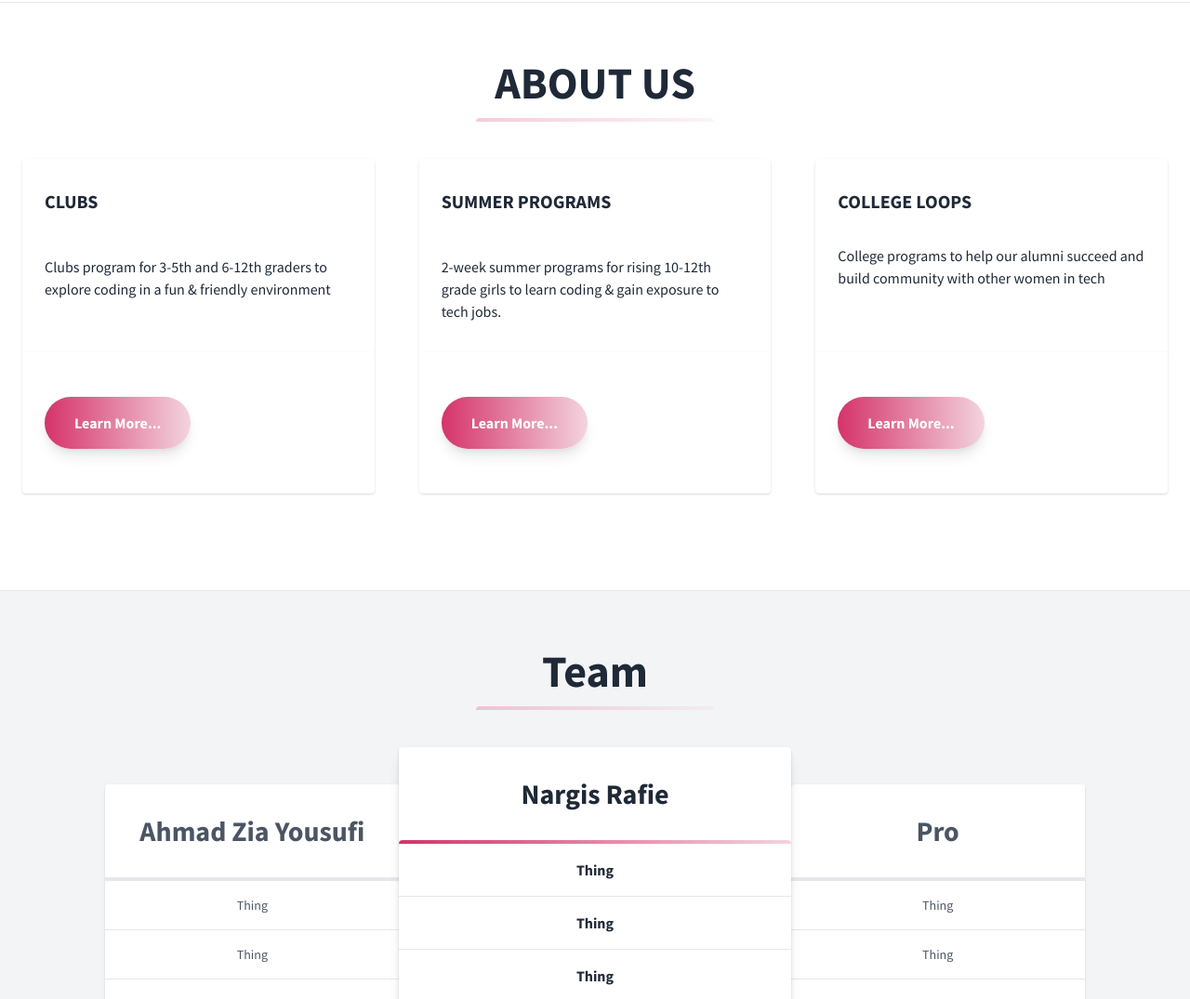
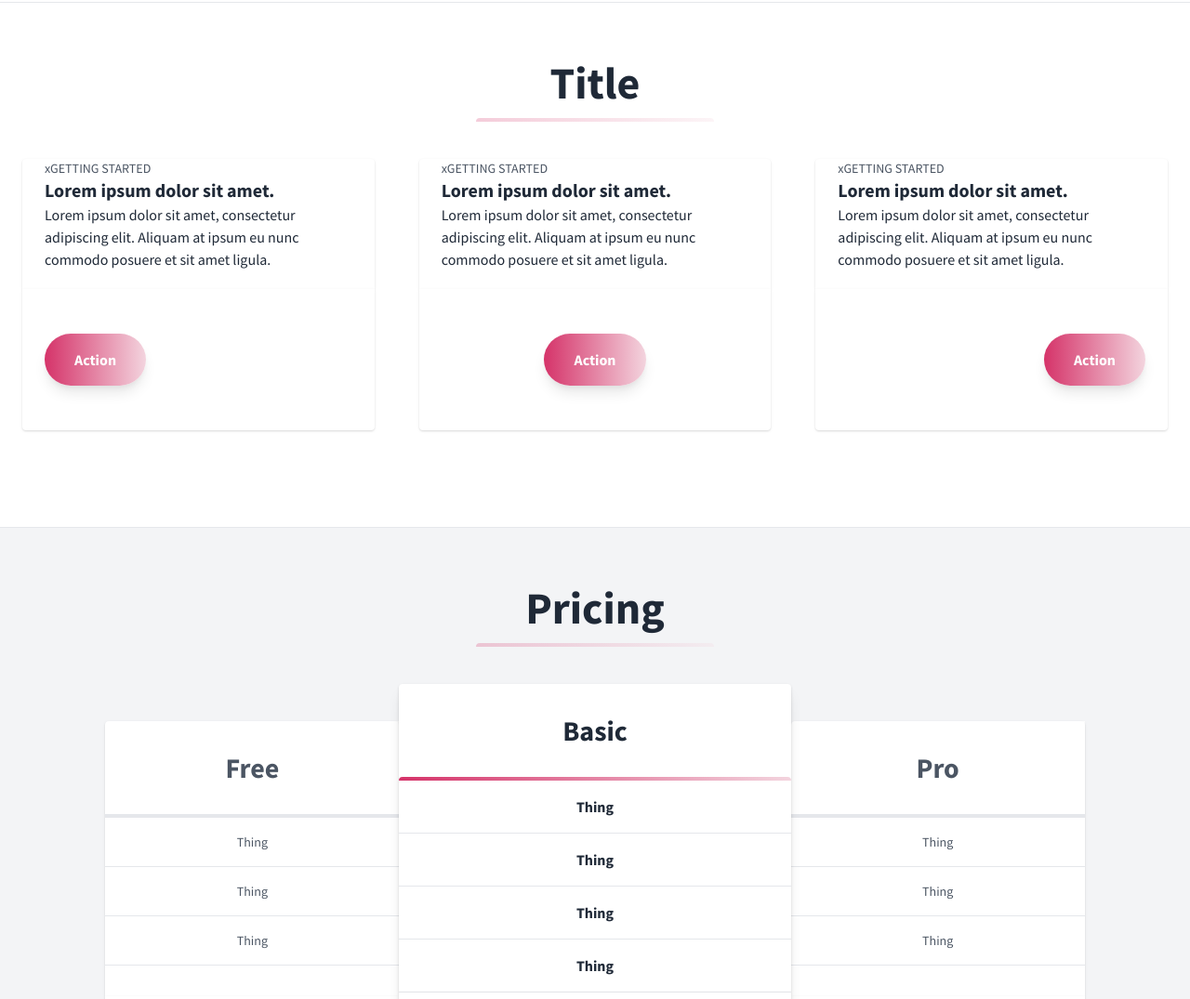
Before and after one commit to Rena-Tokhi/STEM, a plain HTML site: page index.html in a window 1280 px wide. Shown: the part 1570-2645 px from the top of the page at 93% size. Drawn offline with nearby package versions, Linux system fonts and the light colour scheme.

Commit message:
web page title is changed

```diff
--- a/index.html
+++ b/index.html
@@ -30,7 +30,7 @@
         <a class="text-2xl font-bold text-white no-underline toggleColour hover:no-underline lg:text-4xl" href="#">
             <svg xmlns="http://www.w3.org/2000/svg" class="items-center inline pr-2 fill-current h-11" viewBox="0 0 20 20" fill="currentColor">
               <rect fill="#2a2a31" x="16.539" y="425.626" width="479.767" height="50.502" transform="matrix(1,0,0,1,0,0)" />
-              <path  fill-rule="evenodd" d="M12.316 3.051a1 1 0 01.633 1.265l-4 12a1 1 0 11-1.898-.632l4-12a1 1 0 011.265-.633zM5.707 6.293a1 1 0 010 1.414L3.414 10l2.293 2.293a1 1 0 11-1.414 1.414l-3-3a1 1 0 010-1.414l3-3a1 1 0 011.414 0zm8.586 0a1 1 0 011.414 0l3 3a1 1 0 010 1.414l-3 3a1 1 0 11-1.414-1.414L16.586 10l-2.293-2.293a1 1 0 010-1.414z" clip-rule="evenodd" />
+              <path  class="plane-take-off" fill-rule="evenodd" d="M12.316 3.051a1 1 0 01.633 1.265l-4 12a1 1 0 11-1.898-.632l4-12a1 1 0 011.265-.633zM5.707 6.293a1 1 0 010 1.414L3.414 10l2.293 2.293a1 1 0 11-1.414 1.414l-3-3a1 1 0 010-1.414l3-3a1 1 0 011.414 0zm8.586 0a1 1 0 011.414 0l3 3a1 1 0 010 1.414l-3 3a1 1 0 11-1.414-1.414L16.586 10l-2.293-2.293a1 1 0 010-1.414z" clip-rule="evenodd" />
             </svg>
           GIRLS IN STEM
         </a>
@@ -53,7 +53,7 @@
           </li>
           <li class="mr-3">
             <a class="inline-block px-4 py-2 font-bold text-black no-underline hover:text-gray-700 hover:text-underline "
-              href="#About-us">About</a>
+              href="#">About</a>
           </li>
           <li class="mr-3">
             <a class="inline-block px-4 py-2 font-bold text-black no-underline hover:text-gray-700 hover:text-underline"
@@ -117,15 +117,15 @@
   <section class="py-8 bg-white border-b">
     <div class="container max-w-5xl m-8 mx-auto">
       <h1 class="w-full my-2 text-5xl font-bold leading-tight text-center text-gray-800">
-      Home
+        Title
       </h1>
       <div class="w-full mb-4">
         <div class="w-64 h-1 py-0 mx-auto my-0 rounded-t opacity-25 gradient"></div>
       </div>
       <div class="flex flex-wrap">
         <div class="w-5/6 p-6 sm:w-1/2">
-          <h3 class="mb-3 text-3xl font-bold leading-none text-gray-800 uppercase">
-             about us
+          <h3 class="mb-3 text-3xl font-bold leading-none text-gray-800">
+            Lorem ipsum dolor sit amet
           </h3>
           <p class="mb-8 text-gray-600">
             Lorem ipsum dolor sit amet, consectetur adipiscing elit. Aliquam at ipsum eu nunc commodo posuere et sit
@@ -135,7 +135,7 @@
 
             Images from:
 
-            <a class="text-pink-500 underline" href="#">GirlsInTeam.com</a>
+            <a class="text-pink-500 underline" href="https://undraw.co/">undraw.co</a>
           </p>
         </div>
         <div class="w-full p-6 sm:w-1/2">
@@ -354,8 +354,8 @@
         </div>
         <div class="w-full p-6 mt-6 sm:w-1/2">
           <div class="align-middle">
-            <h3 class="mb-3 text-3xl font-bold leading-none text-gray-800 uppercase">
-               Our branches
+            <h3 class="mb-3 text-3xl font-bold leading-none text-gray-800">
+              Lorem ipsum dolor sit amet
             </h3>
             <p class="mb-8 text-gray-600">
               Lorem ipsum dolor sit amet, consectetur adipiscing elit. Aliquam at ipsum eu nunc commodo posuere et sit
@@ -364,92 +364,99 @@
               <br />
               Images from:
 
-              <a class="text-pink-500 underline" href="#">GrilsInTeam.com</a>
+              <a class="text-pink-500 underline" href="https://undraw.co/">undraw.co</a>
             </p>
           </div>
         </div>
       </div>
     </div>
   </section>
-
-   <!-- about section -->
-    <!-- 1st box -->
-    <section id="About-us" class="bg-white border-b py-8">
-      <div class="container mx-auto flex flex-wrap pt-4 pb-12">
-        <h1 class="w-full my-2 text-5xl font-bold leading-tight text-center text-gray-800 uppercase">
-          About Us
+  <section class="py-8 bg-white border-b">
+    <div class="container flex flex-wrap pt-4 pb-12 mx-auto">
+      <h1 class="w-full my-2 text-5xl font-bold leading-tight text-center text-gray-800">
+        Title
       </h1>
       <div class="w-full mb-4">
-          <div class="h-1 mx-auto gradient w-64 opacity-25 my-0 py-0 rounded-t"></div>
+        <div class="w-64 h-1 py-0 mx-auto my-0 rounded-t opacity-25 gradient"></div>
       </div>
-        <div class="w-full md:w-1/3 p-6 flex flex-col flex-grow flex-shrink">
-          <div class="flex-1 bg-white rounded-t rounded-b-none overflow-hidden shadow">
+      <div class="flex flex-col flex-grow flex-shrink w-full p-6 md:w-1/3">
+        <div class="flex-1 overflow-hidden bg-white rounded-t rounded-b-none shadow">
           <a href="#" class="flex flex-wrap no-underline hover:no-underline">
-              <div class="w-full font-bold text-xl text-gray-800 px-6 p-8">
-                CLUBS
+            <p class="w-full px-6 text-xs text-gray-600 md:text-sm">
+              xGETTING STARTED
+            </p>
+            <div class="w-full px-6 text-xl font-bold text-gray-800">
+              Lorem ipsum dolor sit amet.
             </div>
-              <p class="text-gray-800 text-base px-6 mb-5 p-3">
-                Clubs program for 3-5th and 6-12th graders to explore coding in a fun & friendly environment
+            <p class="px-6 mb-5 text-base text-gray-800">
+              Lorem ipsum dolor sit amet, consectetur adipiscing elit. Aliquam at ipsum eu nunc commodo posuere et sit
+              amet ligula.
             </p>
           </a>
         </div>
-          <div class="flex-none mt-auto bg-white rounded-b rounded-t-none overflow-hidden shadow p-6">
+        <div class="flex-none p-6 mt-auto overflow-hidden bg-white rounded-t-none rounded-b shadow">
           <div class="flex items-center justify-start">
-              <button class="mx-auto lg:mx-0 hover:underline gradient text-white font-bold rounded-full my-6 py-4 px-8 shadow-lg focus:outline-none focus:shadow-outline transform transition hover:scale-105 duration-300 ease-in-out">
-                Learn More...
+            <button
+              class="px-8 py-4 mx-auto my-6 font-bold text-white transition duration-300 ease-in-out transform rounded-full shadow-lg lg:mx-0 hover:underline gradient focus:outline-none focus:shadow-outline hover:scale-105">
+              Action
             </button>
           </div>
         </div>
       </div>
-
-         <!-- 2nd box -->
-        <div class="w-full md:w-1/3 p-6 flex flex-col flex-grow flex-shrink">
-          <div class="flex-1 bg-white rounded-t rounded-b-none overflow-hidden shadow">
+      <div class="flex flex-col flex-grow flex-shrink w-full p-6 md:w-1/3">
+        <div class="flex-1 overflow-hidden bg-white rounded-t rounded-b-none shadow">
           <a href="#" class="flex flex-wrap no-underline hover:no-underline">
-              <div class="w-full font-bold text-xl text-gray-800 px-6 p-8">
-                SUMMER PROGRAMS
+            <p class="w-full px-6 text-xs text-gray-600 md:text-sm">
+              xGETTING STARTED
+            </p>
+            <div class="w-full px-6 text-xl font-bold text-gray-800">
+              Lorem ipsum dolor sit amet.
             </div>
-              <p class="text-gray-800 text-base px-6 mb-5 p-3">
-                2-week summer programs for rising 10-12th grade girls to learn coding & gain exposure to tech jobs.
+            <p class="px-6 mb-5 text-base text-gray-800">
+              Lorem ipsum dolor sit amet, consectetur adipiscing elit. Aliquam at ipsum eu nunc commodo posuere et sit
+              amet ligula.
             </p>
           </a>
         </div>
-          <div class="flex-none mt-auto bg-white rounded-b rounded-t-none overflow-hidden shadow p-6">
-            <div class="flex items-center justify-start">
-              <button class="mx-auto lg:mx-0 hover:underline gradient text-white font-bold rounded-full my-6 py-4 px-8 shadow-lg focus:outline-none focus:shadow-outline transform transition hover:scale-105 duration-300 ease-in-out">
-                Learn More...
+        <div class="flex-none p-6 mt-auto overflow-hidden bg-white rounded-t-none rounded-b shadow">
+          <div class="flex items-center justify-center">
+            <button
+              class="px-8 py-4 mx-auto my-6 font-bold text-white transition duration-300 ease-in-out transform rounded-full shadow-lg lg:mx-0 hover:underline gradient focus:outline-none focus:shadow-outline hover:scale-105">
+              Action
             </button>
           </div>
         </div>
       </div>
-
-        <!-- 3rd box -->
-        <div class="w-full md:w-1/3 p-6 flex flex-col flex-grow flex-shrink">
-          <div class="flex-1 bg-white rounded-t rounded-b-none overflow-hidden shadow">
+      <div class="flex flex-col flex-grow flex-shrink w-full p-6 md:w-1/3">
+        <div class="flex-1 overflow-hidden bg-white rounded-t rounded-b-none shadow">
           <a href="#" class="flex flex-wrap no-underline hover:no-underline">
-              <div class="w-full font-bold text-xl text-gray-800 px-6 p-8">
-                COLLEGE LOOPS
+            <p class="w-full px-6 text-xs text-gray-600 md:text-sm">
+              xGETTING STARTED
+            </p>
+            <div class="w-full px-6 text-xl font-bold text-gray-800">
+              Lorem ipsum dolor sit amet.
             </div>
-              <p class="text-gray-800 text-base px-6 mb-5">
-                College programs to help our alumni succeed and build community with other women in tech
+            <p class="px-6 mb-5 text-base text-gray-800">
+              Lorem ipsum dolor sit amet, consectetur adipiscing elit. Aliquam at ipsum eu nunc commodo posuere et sit
+              amet ligula.
             </p>
           </a>
         </div>
-          <div class="flex-none mt-auto bg-white rounded-b rounded-t-none overflow-hidden shadow p-6">
-            <div class="flex items-center justify-start">
-              <button class="mx-auto lg:mx-0 hover:underline gradient text-white font-bold rounded-full my-6 py-4 px-8 shadow-lg focus:outline-none focus:shadow-outline transform transition hover:scale-105 duration-300 ease-in-out">
-                Learn More...
+        <div class="flex-none p-6 mt-auto overflow-hidden bg-white rounded-t-none rounded-b shadow">
+          <div class="flex items-center justify-end">
+            <button
+              class="px-8 py-4 mx-auto my-6 font-bold text-white transition duration-300 ease-in-out transform rounded-full shadow-lg lg:mx-0 hover:underline gradient focus:outline-none focus:shadow-outline hover:scale-105">
+              Action
             </button>
           </div>
         </div>
       </div>
     </div>
   </section>
-
-  <section class="bg-gray-100 py-8">
-    <div class="container mx-auto px-2 pt-4 pb-12 text-gray-800">
+  <section class="py-8 bg-gray-100">
+    <div class="container px-2 pt-4 pb-12 mx-auto text-gray-800">
       <h1 class="w-full my-2 text-5xl font-bold leading-tight text-center text-gray-800">
-        Team
+        Pricing
       </h1>
       <div class="w-full mb-4">
         <div class="w-64 h-1 py-0 mx-auto my-0 rounded-t opacity-25 gradient"></div>
@@ -458,7 +465,7 @@
         <div class="flex flex-col w-5/6 mx-auto mt-4 bg-white rounded-none lg:w-1/4 lg:mx-0 lg:rounded-l-lg">
           <div class="flex-1 overflow-hidden text-gray-600 bg-white rounded-t rounded-b-none shadow">
             <div class="p-8 text-3xl font-bold text-center border-b-4">
-              Ahmad Zia Yousufi
+              Free
             </div>
             <ul class="w-full text-sm text-center">
               <li class="py-4 border-b">Thing</li>
@@ -481,7 +488,7 @@
         </div>
         <div class="z-10 flex flex-col w-5/6 mx-auto mt-4 bg-white rounded-lg shadow-lg lg:w-1/3 lg:mx-0 sm:-mt-6">
           <div class="flex-1 overflow-hidden bg-white rounded-t rounded-b-none shadow">
-            <div class="w-full p-8 text-3xl font-bold text-center">Nargis Rafie</div>
+            <div class="w-full p-8 text-3xl font-bold text-center">Basic</div>
             <div class="w-full h-1 py-0 my-0 rounded-t gradient"></div>
             <ul class="w-full text-base font-bold text-center">
               <li class="py-4 border-b">Thing</li>
@@ -558,30 +565,33 @@
   </svg>
   <section class="container py-6 mx-auto mb-12 text-center">
     <h1 class="w-full my-2 text-5xl font-bold leading-tight text-center text-white">
-      JOIN US
+      Call to Action
     </h1>
     <div class="w-full mb-4">
       <div class="w-1/6 h-1 py-0 mx-auto my-0 bg-white rounded-t opacity-25"></div>
     </div>
     <h3 class="my-4 text-3xl leading-tight">
-      Click The Link Below To Join Our Comunity !!!
+      Main Hero Message to sell yourself!
     </h3>
     <button
       class="px-8 py-4 mx-auto my-6 font-bold text-gray-800 transition duration-300 ease-in-out transform bg-white rounded-full shadow-lg lg:mx-0 hover:underline focus:outline-none focus:shadow-outline hover:scale-105">
-      Join us
+      Action!
     </button>
   </section>
   <!--Footer-->
   <footer class="bg-white">
-    <div class="container px-3 mx-auto">
+    <div class="container px-8 mx-auto">
       <div class="flex flex-col w-full py-6 md:flex-row">
         <div class="flex-1 mb-6 text-black">
-          <a class="text-2xl font-bold text-pink-600 no-underline hover:no-underline lg:text-4xl justify-start" href="#">
-
-            <svg xmlns="http://www.w3.org/2000/svg" class="items-center inline pr-2 fill-current h-24" viewBox="0 0 20 20" fill="currentColor">
-              <rect fill="#2a2a31" x="16.539" y="425.626" width="400.767" height="50.502" transform="matrix(1,0,0,1,0,0)" />
-              <path  fill-rule="evenodd" d="M12.316 3.051a1 1 0 01.633 1.265l-4 12a1 1 0 11-1.898-.632l4-12a1 1 0 011.265-.633zM5.707 6.293a1 1 0 010 1.414L3.414 10l2.293 2.293a1 1 0 11-1.414 1.414l-3-3a1 1 0 010-1.414l3-3a1 1 0 011.414 0zm8.586 0a1 1 0 011.414 0l3 3a1 1 0 010 1.414l-3 3a1 1 0 11-1.414-1.414L16.586 10l-2.293-2.293a1 1 0 010-1.414z" clip-rule="evenodd" />
+          <a class="text-2xl font-bold text-pink-600 no-underline hover:no-underline lg:text-4xl" href="#">
+            <!--Icon from: http://www.potlabicons.com/ -->
+            <svg class="inline h-8 fill-current" xmlns="http://www.w3.org/2000/svg" viewBox="0 0 512.005 512.005">
+              <rect fill="#2a2a31" x="16.539" y="425.626" width="479.767" height="50.502"
+                transform="matrix(1,0,0,1,0,0)" />
+              <path class="plane-take-off"
+                d=" M 510.7 189.151 C 505.271 168.95 484.565 156.956 464.365 162.385 L 330.156 198.367 L 155.924 35.878 L 107.19 49.008 L 211.729 230.183 L 86.232 263.767 L 36.614 224.754 L 0 234.603 L 45.957 314.27 L 65.274 347.727 L 105.802 336.869 L 240.011 300.886 L 349.726 271.469 L 483.935 235.486 C 504.134 230.057 516.129 209.352 510.7 189.151 Z " />
             </svg>
+            LANDING
           </a>
         </div>
         <div class="flex-1">
@@ -639,6 +649,8 @@
         </div>
       </div>
     </div>
+    <a href="https://www.freepik.com/free-photos-vectors/background" class="text-gray-500">Background vector created by
+      freepik - www.freepik.com</a>
   </footer>
   <!-- jQuery if you need it
   <script src="https://cdnjs.cloudflare.com/ajax/libs/jquery/3.3.1/jquery.min.js"></script>
```
Lines whose indentation alone changed are shown as unchanged.
